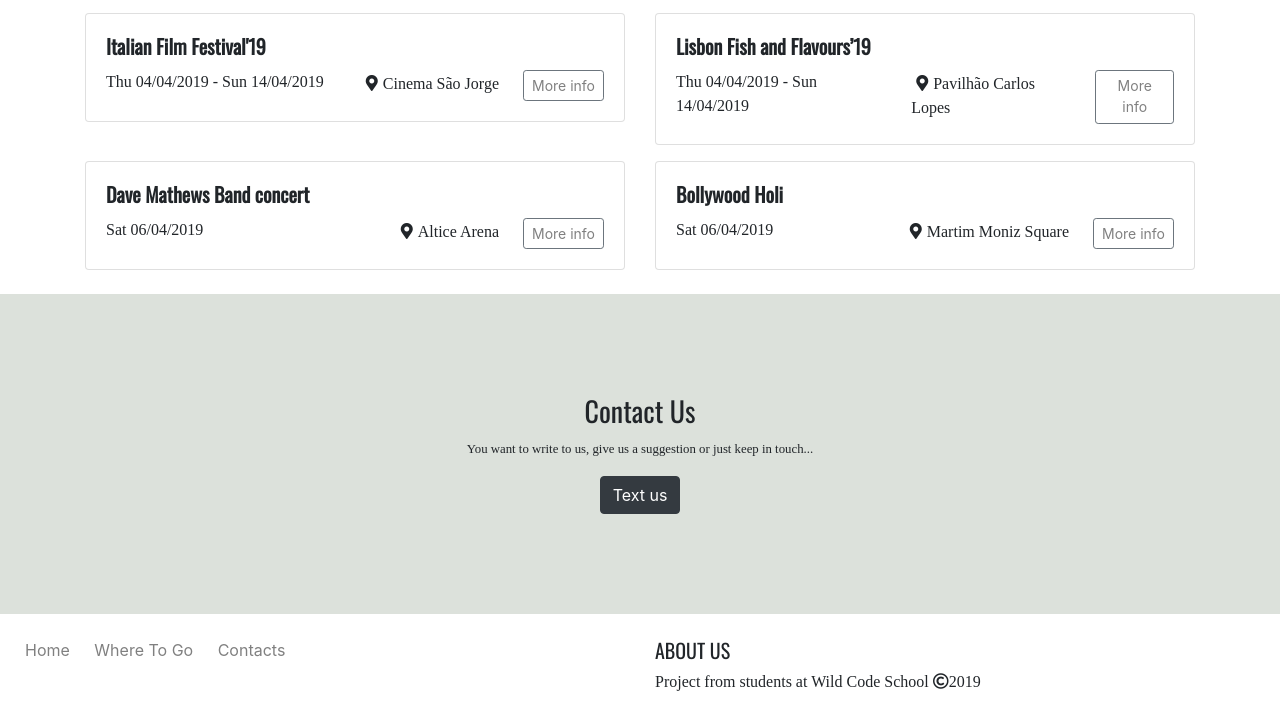
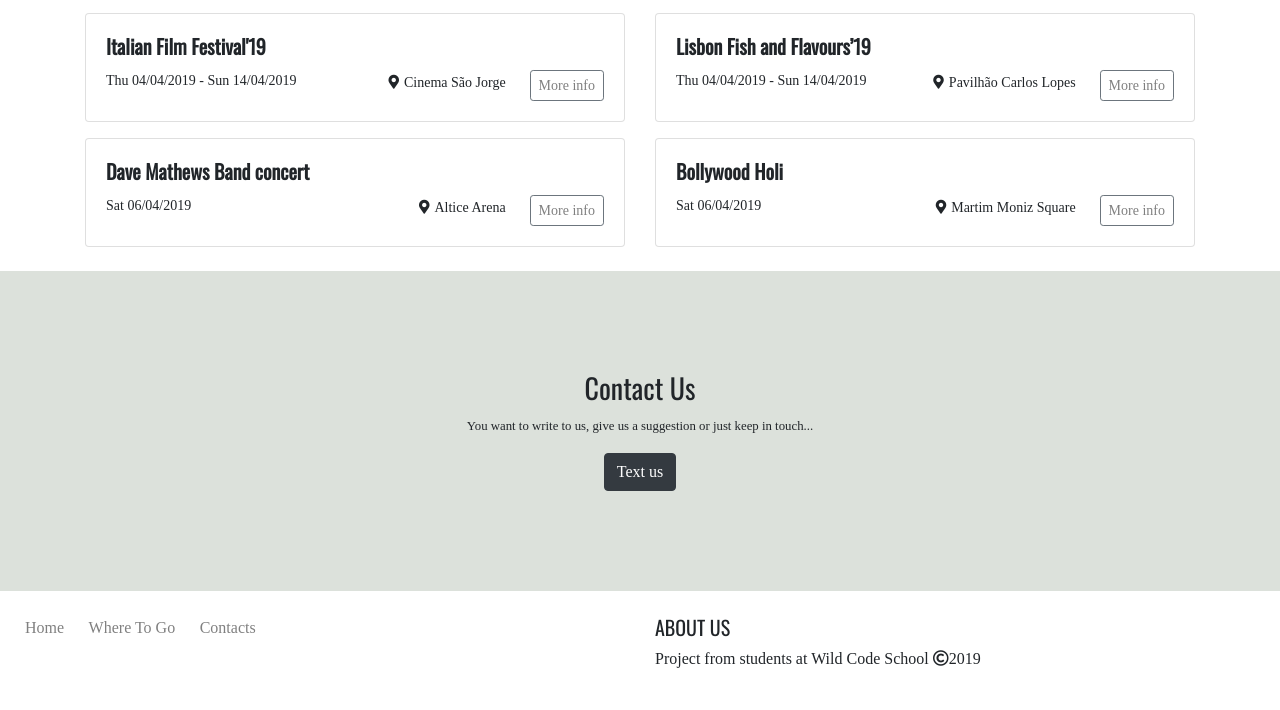
Before and after one commit to sofiarocha/Blog-Lisbon, a plain HTML site: page index.html in a window 1280 px wide. Shown: the part 1463-2173 px from the top of the page. After the commit the page ends 2150 px from the top, so only its background shows below. Drawn offline with nearby package versions, Linux system fonts and the light colour scheme.

Commit message:
change font family of links and buttons at homepage

```diff
--- a/index.html
+++ b/index.html
@@ -97,7 +97,7 @@
               <div class="card-body">
                 <h5 class="card-title font-weight-bold">Italian Film Festival'19</h5>
                 <div class="d-flex justify-content-between">
-                    <p class="card-text mb-1">Thu 04/04/2019 - Sun 14/04/2019</p>
+                    <p class="card-text mb-1 w-50">Thu 04/04/2019 - Sun 14/04/2019</p>
                     <div class="d-flex">
                       <p class="card-text mb-1 mx-4"><i class="fas fa-map-marker-alt"></i>Cinema São Jorge</p>
                       <a href="https://www.festadocinemaitaliano.com" target="_blank" class="btn btn-outline-secondary btn-sm">More info</a>
--- a/style.css
+++ b/style.css
@@ -2,7 +2,7 @@ h1, h2, h3, h5 {
 font-family: Oswald;
 }
 
-p {
+p, a, .btn {
   font-family: Monserrat;
 
 }
@@ -200,6 +200,10 @@ a:hover {
   margin: 5px ;
 }
 
+.week-events p {
+  font-size: 14px;
+}
+
 .list-unstyled li {
   display: inline;
   margin: 10px;
```
Also changed, not shown: contact-page.html (+1 -1 lines).
